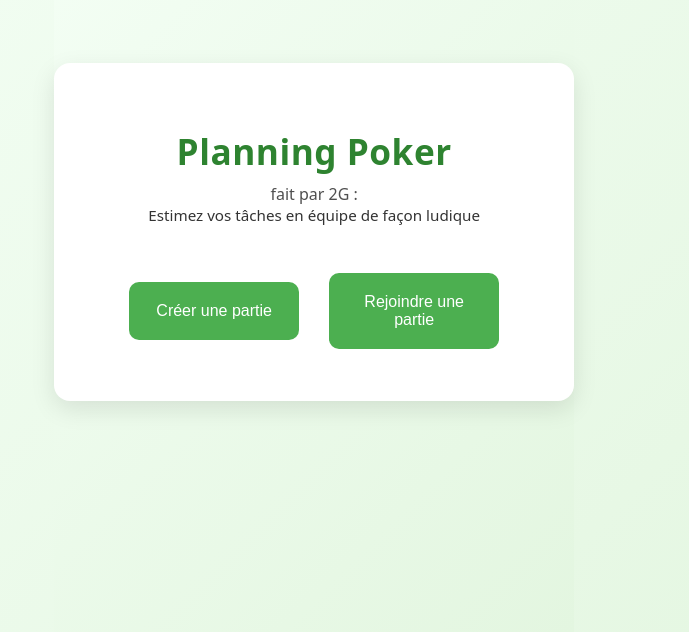
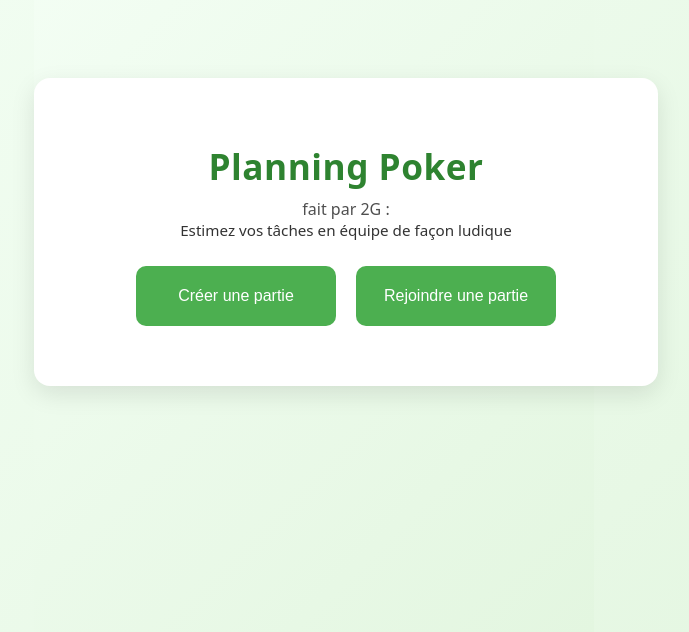
Before and after one commit to ggratchev/PlanningPoker, a React (Vite) app in the folder frontend/: page / in a window 1280 px wide. Shown: the part 168-800 px from the top of the page, without its empty margins (326-1015 px from the left). Built offline with nearby package versions, Linux system fonts and the light colour scheme.

Commit message:
The correct spacing and distance between buttons and text

```diff
--- a/frontend/src/App.css
+++ b/frontend/src/App.css
@@ -16,7 +16,7 @@ body, html {
   border-radius: 16px;
   padding: 40px 60px;
   text-align: center;
-  max-width: 400px;
+  max-width: 800px;
   width: 90%;
   transition: transform 0.3s ease, box-shadow 0.3s ease;
 }
@@ -50,27 +50,27 @@ body, html {
   line-height: 1.4;
 }
 
-.bouton_principal {
-    padding: 20px;
-    border-radius: 10px;
-    margin: 15px;
-    border: none;
-    color: white;
-    cursor: pointer;
-    background-color: #4caf50;
-    width: 60%;
-    font-size: 16px;
+/* Aligner les boutons sur une même ligne */
+.boutons1 {
+  display: flex;
+  justify-content: center;
+  align-items: center;
+  height: 100px;        /* on enlève la hauteur fixe */
+  margin-top: -30px;    /* distance entre le texte et les boutons */
 }
 
-h1 {
-    font-size: x-large;
-    text-align: center;
-    color: #2e8330;
-    font-family: "Rubik", system-ui, -apple-system, BlinkMacSystemFont , "Segoe UI", sans-serif;
+/* Boutons */
+.bouton_principal {
+  padding: 0 10px;
+  height: 60px;
+  width: 200px;
+  border-radius: 10px;
+  margin: 5px 10px;    /* un peu moins de marge verticale */
+  border: none;
+  color: white;
+  cursor: pointer;
+  background-color: #4caf50;
+  font-size: 16px;
+  text-align: center;
+  box-sizing: border-box;
 }
-
-.boutons1 {
-  display: flex;
-  align-items: center; /* Centre verticalement les enfants */
-  height: 100px; /* Exemple de hauteur */
-}
```
